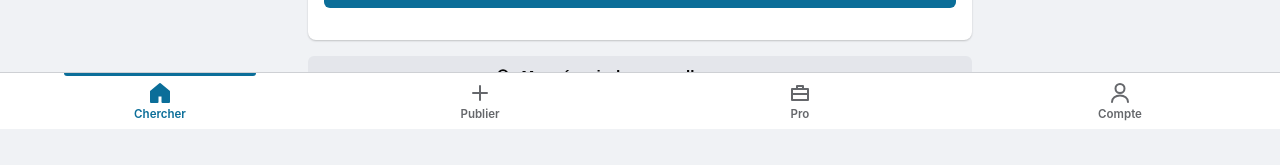
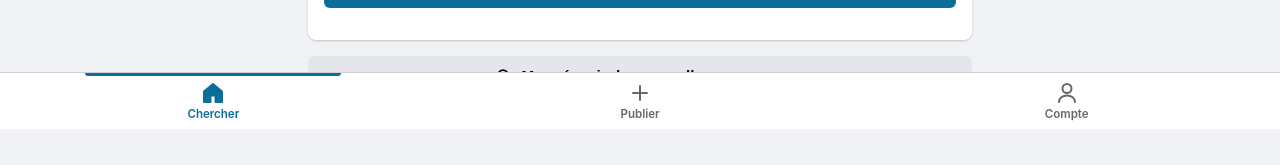
Before and after one commit to ezeddinimohamed2-sketch/darna, a Next.js app: page / in a window 1280 px wide. Shown: the part 671-836 px from the top of the page. Built offline with nearby package versions, Linux system fonts and the light colour scheme; no server answers; the database is empty.

Commit message:
Onglet Pro réservé aux agences activées, accès via Compte
Co-Authored-By: Claude Sonnet 5.5 <noreply@anthropic.com>
Claude-Session: https://claude.ai/code/session_01AUX3XzmAZcf5dFf2SsvFJJ

```diff
--- a/app/compte/page.jsx
+++ b/app/compte/page.jsx
@@ -83,6 +83,7 @@ export default function Compte() {
         </div>
       </div>
 
+      <Link href="/crm" className="btn" style={{ display: 'block', textAlign: 'center', marginTop: 14 }}>DarNa Pro — espace agents immobiliers</Link>
       {isAdmin && <Link href="/admin" className="btn sea" style={{ display: 'block', textAlign: 'center', marginTop: 14 }}>Administration</Link>}
 
       <h2 style={{ marginTop: 22 }}>{t('myListings')}</h2>
--- a/components/Providers.jsx
+++ b/components/Providers.jsx
@@ -4,6 +4,8 @@ import Link from 'next/link';
 import { usePathname } from 'next/navigation';
 import { T } from '../lib/i18n';
 import Icon from './Icons';
+import { supabase } from '../lib/supabase';
+import { useSession } from '../lib/useSession';
 
 const Ctx = createContext(null);
 export const useApp = () => useContext(Ctx);
@@ -12,6 +14,12 @@ export default function Providers({ children }) {
   const [lang, setLangState] = useState('fr');
   const [toast, setToast] = useState('');
   const path = usePathname();
+  const session = useSession();
+  const [crmOn, setCrmOn] = useState(false);
+  useEffect(() => {
+    if (!session) return setCrmOn(false);
+    supabase.from('profiles').select('crm_enabled').eq('id', session.user.id).maybeSingle().then(({ data }) => setCrmOn(!!data?.crm_enabled));
+  }, [session]);
 
   useEffect(() => {
     try {
@@ -40,7 +48,7 @@ export default function Providers({ children }) {
   const nav = [
     ['/', 'nav_search', 'home'],
     ['/publier', 'nav_publish', 'plus'],
-    ['/crm', 'nav_pro', 'briefcase'],
+    ...(crmOn || path.startsWith('/crm') ? [['/crm', 'nav_pro', 'briefcase']] : []),
     ['/compte', 'nav_account', 'user'],
   ];
   const active = (h) => (h === '/' ? path === '/' : path.startsWith(h));
```
